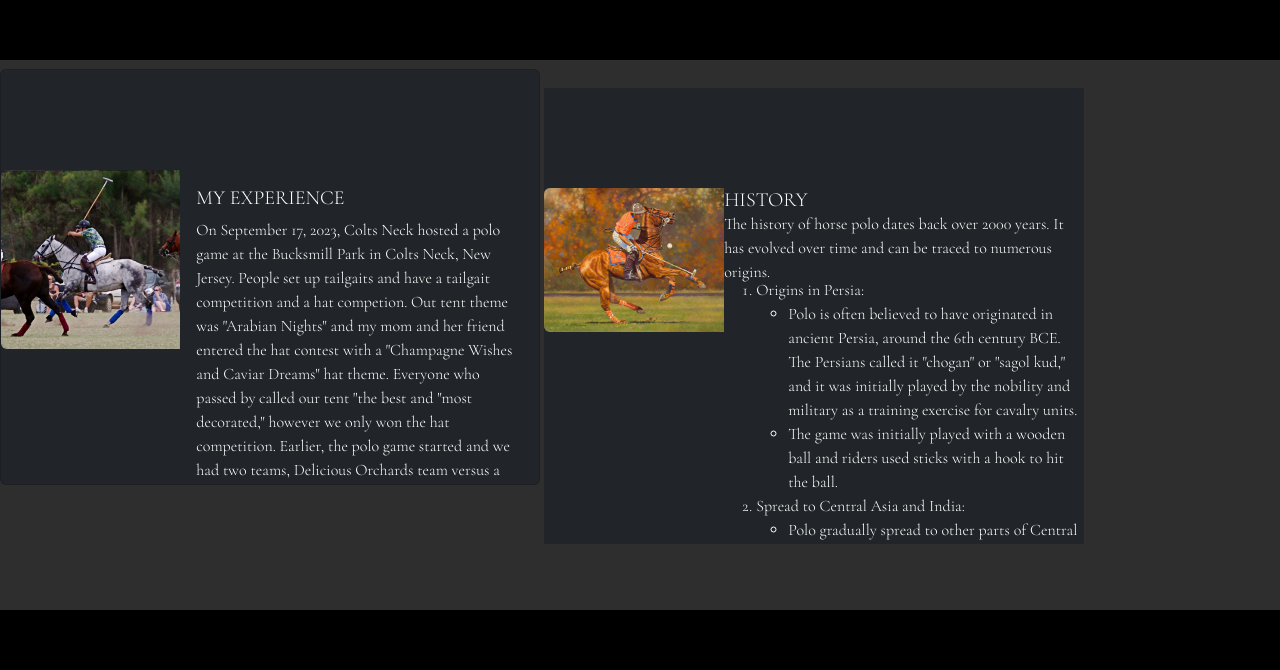
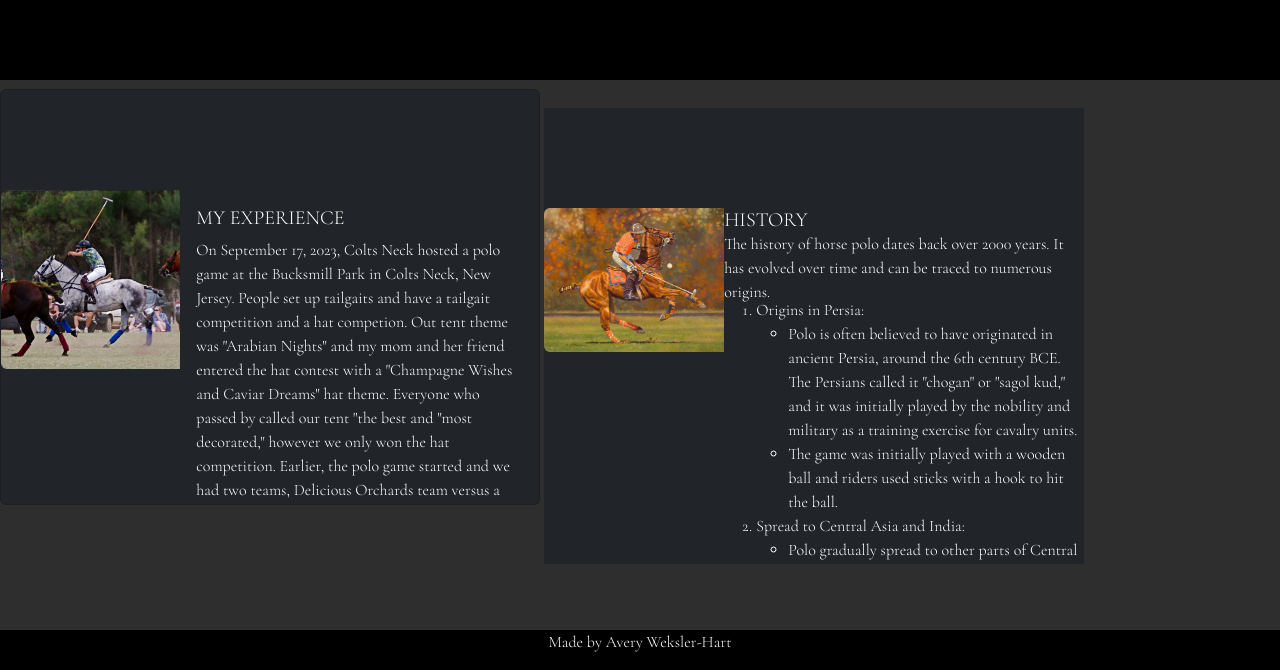
Before and after one commit to averywh13/summer-tainment, a plain HTML site: page index.html in a window 1280 px wide. Shown: the part 657-1327 px from the top of the page. Before the commit the page ends 1267 px from the top, so only its background shows below. Drawn offline with nearby package versions, Linux system fonts and the light colour scheme.

Commit message:
finished

```diff
--- a/index.html
+++ b/index.html
@@ -15,7 +15,7 @@
 <!--nav bar-->
 <nav class="navbar bg-dark">
   <div class="container-fluid">
-    <a id="title"class="navbar-brand text-white">POLO CLASSIC</a>
+    <a id="title"class="navbar-brand text-white" href="https://www.ocalapolo.com">POLO CLASSIC</a>
     <form class="d-flex" role="search">
       <input id="title" class="form-control me-2" type="search" placeholder="Search" aria-label="Search">
       <button id="title"class="btn btn-outline-light" type="submit">Search</button>
@@ -32,26 +32,6 @@
 </div>
 </div>
 <!--top video-->
-
-<!--left photo-->
-<!-- <div class="row d-flex">
-  <div class="col-xl-6 col-lg-7 col-md-7 col-sm-7 col-8" class="video">
-<div>
-  <img class="image1"src="images/polohorse2.png"/>
-</div>
-</div>
-</div> -->
-<!--left photo-->
-
-<!--right photo-->
-<!-- <div class="row d-flex">
-  <div class="col-xl-6 col-lg-7 col-md-7 col-sm-7 col-8" class="video">
-<div>
-  <img class="image2"src="images/polohorse.png"/>
-</div>
-</div>
-</div> -->
-<!--right photo-->
 
 <!--first card-->
 <div class="card mb-3 bg-dark col-8" style="max-width: 540px;">
@@ -122,6 +102,9 @@
 
 <div class="black"></div>
 <!--nav bar-->
+<footer class="justify-content-center">
+  <p>Made by Avery Weksler-Hart</p>
+</footer>
     <script src="https://cdn.jsdelivr.net/npm/bootstrap@5.3.2/dist/js/bootstrap.bundle.min.js" integrity="sha384-C6RzsynM9kWDrMNeT87bh95OGNyZPhcTNXj1NW7RuBCsyN/o0jlpcV8Qyq46cDfL" crossorigin="anonymous"></script>
   </body>
 </html>
--- a/style.css
+++ b/style.css
@@ -7,6 +7,7 @@ nav{
 .video{
     width: 100%;
     margin:auto;
+    margin-top: 20px;
 }
 body{
     background-color: black;
@@ -54,3 +55,8 @@ body{
 ol{
     height: 250px;
 }
+footer{
+    font-family: 'Cormorant Garamond', serif;
+    color: white;
+    text-align: center;
+}
```
